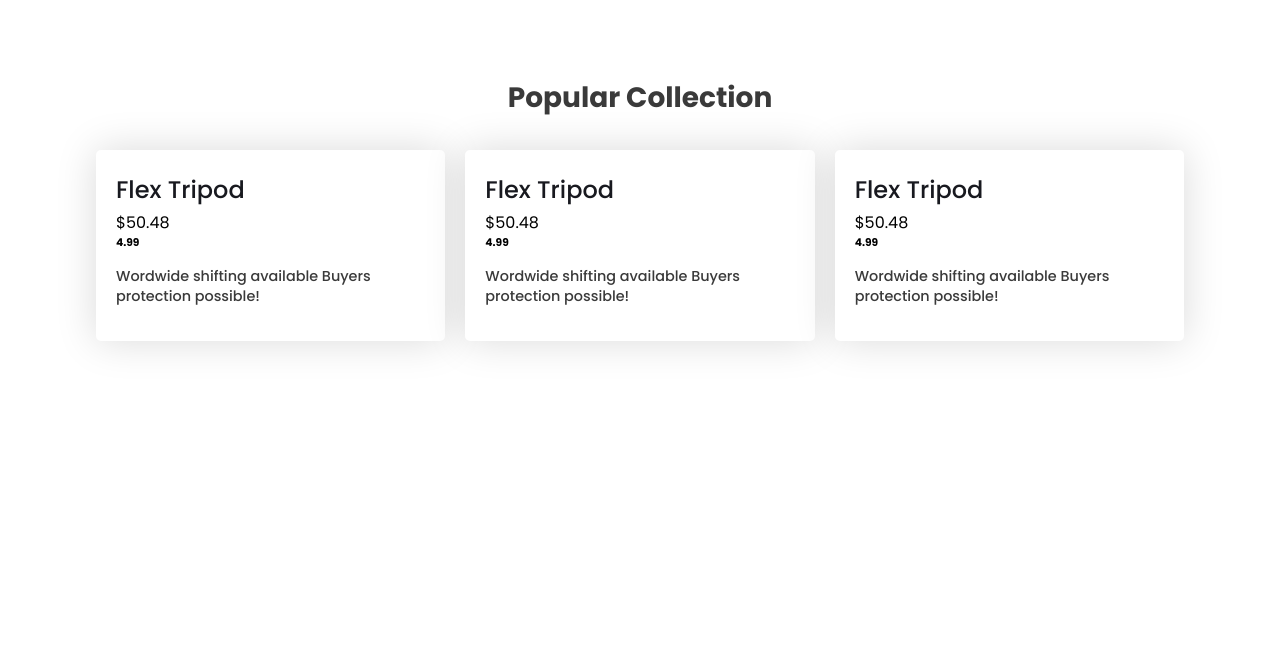
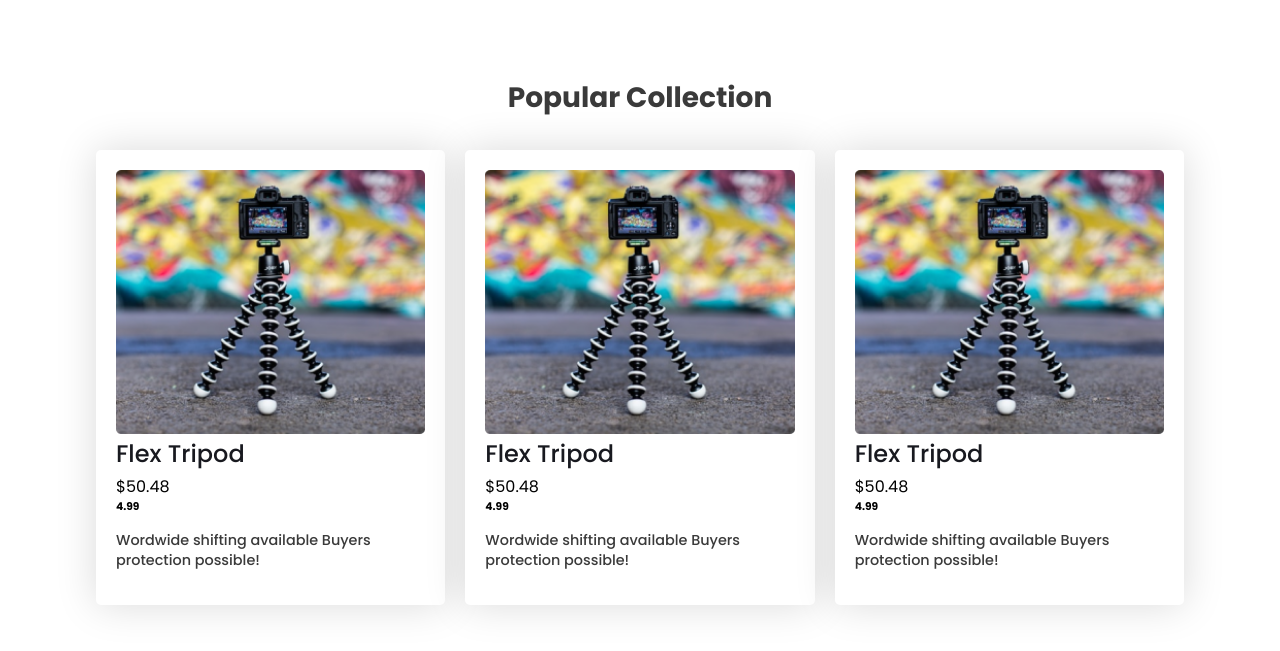
Before and after one commit to mdrasel97/infulencer-gears, a plain HTML site: page index.html in a window 1280 px wide. Shown: the part 751-1402 px from the top of the page. Before the commit the page ends 1142 px from the top, so only its background shows below. Drawn offline with Linux system fonts and the light colour scheme; the site is published under a folder, as on GitHub Pages, so addresses that start at the root find nothing.

Commit message:
image added

```diff
--- a/index.html
+++ b/index.html
@@ -76,7 +76,7 @@
     <div class="Collection_container">
         <!-- 1 -->
         <div class="collection_card">
-            <img src="/images/tripod.png" alt="">
+            <img src="./images/tripod.png" alt="">
             <h2 class="hadding_secendary">Flex Tripod</h2>
             <p class="dollar_paragraph">$50.48</p>
             <h6>4.99</h6>
@@ -85,7 +85,7 @@
         </div>
         <!-- 2 -->
         <div class="collection_card">
-            <img src="/images/tripod.png" alt="">
+            <img src="./images/tripod.png" alt="">
             <h2 class="hadding_secendary">Flex Tripod</h2>
             <p class="dollar_paragraph">$50.48</p>
             <h6>4.99</h6>
@@ -94,7 +94,7 @@
         </div>
         <!-- 3 -->
         <div class="collection_card">
-            <img src="/images/tripod.png" alt="">
+            <img src="./images/tripod.png" alt="">
             <h2 class="hadding_secendary">Flex Tripod</h2>
             <p class="dollar_paragraph">$50.48</p>
             <h6>4.99</h6>
```
